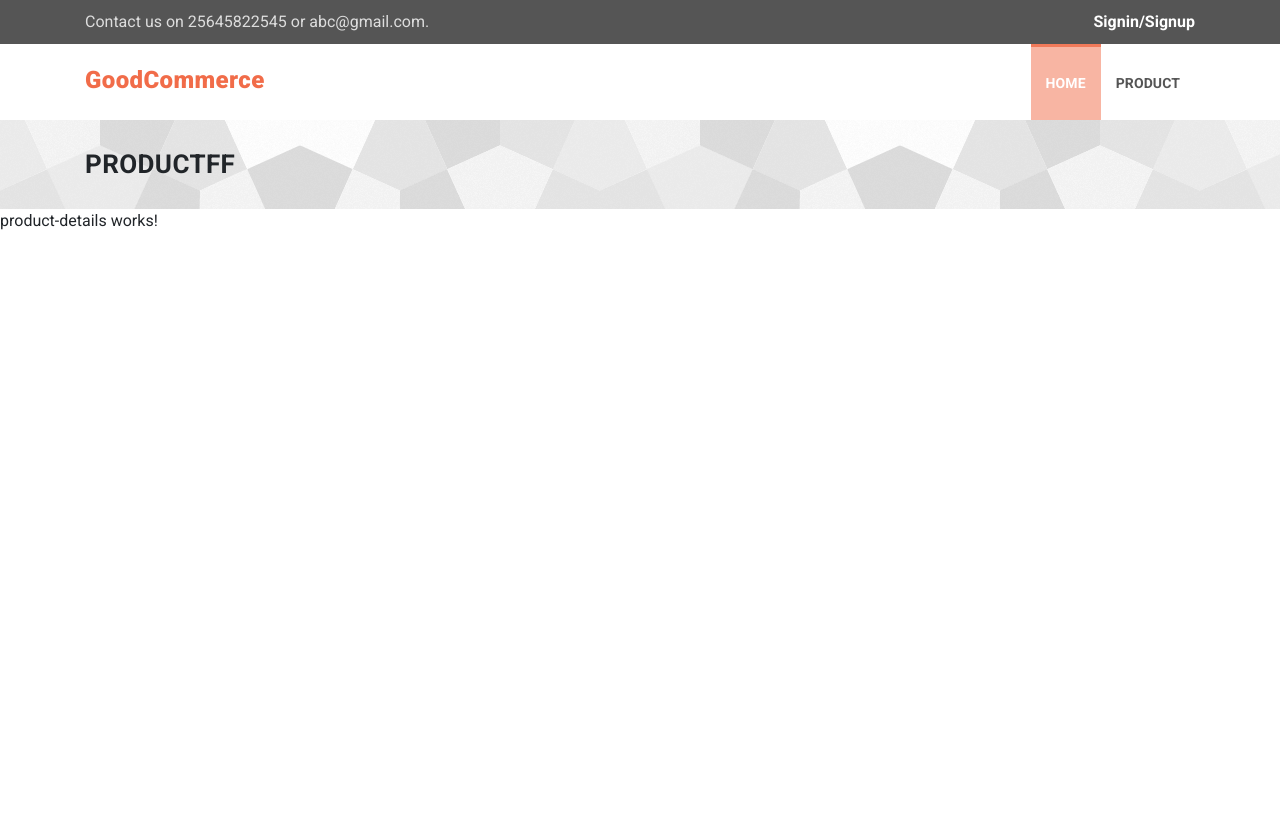
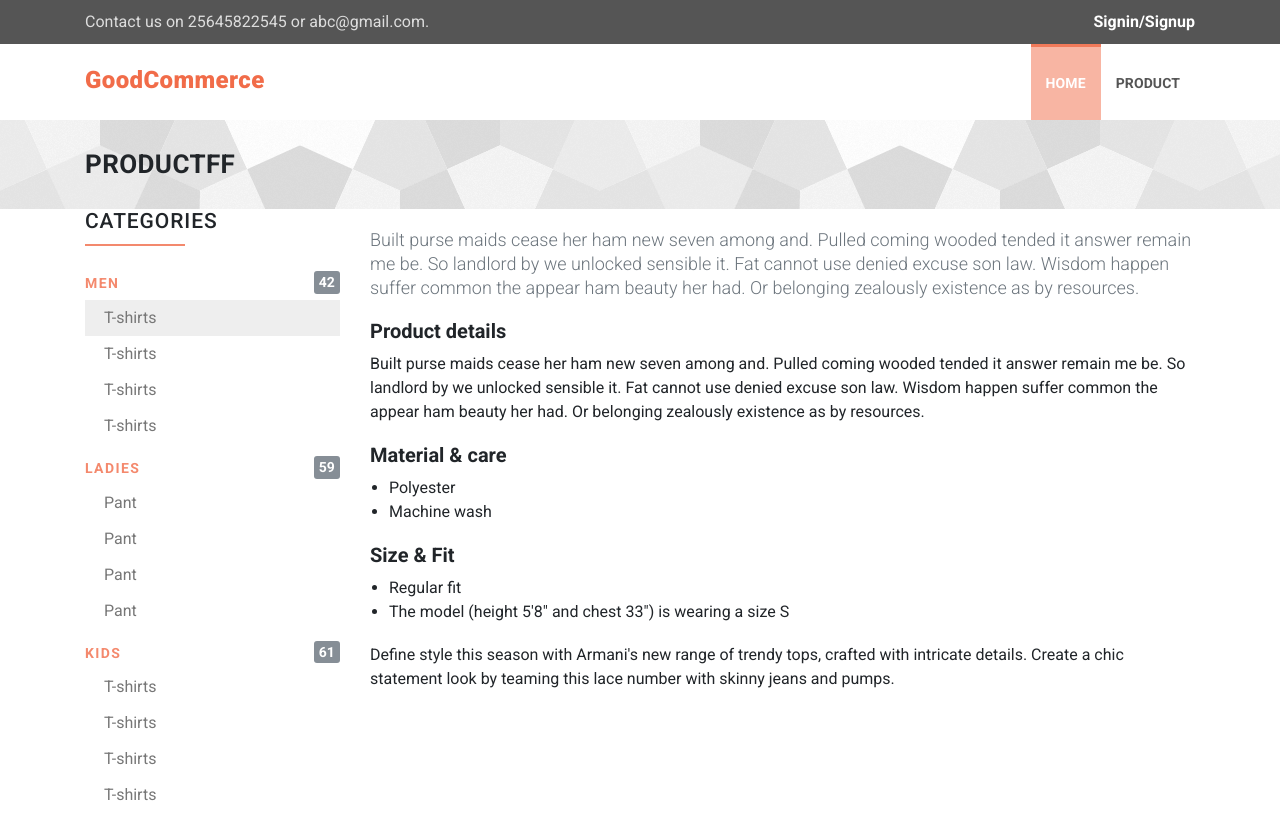
Before and after one commit to palashsinharay/pcommerce-buyer, an Angular app: page /product/1 in a window 1280 px wide. Before the commit the page ends 800 px from the top, so only its background shows below. Built offline with nearby package versions, Linux system fonts and the light colour scheme.

Commit message:
product detail page

```diff
--- /dev/null
+++ b/src/app/product-detail-page/product-detail-page.component.html
@@ -0,0 +1,6 @@
+<div class="container">
+  <div class="row">
+    <div class="col-md-3"><catagory-sidebar></catagory-sidebar></div>
+    <div class="col-md-9"><product-details></product-details></div>
+  </div>
+  </div>
--- /dev/null
+++ b/src/app/product-detail-page/product-detail-page.component.ts
@@ -0,0 +1,16 @@
+import { Component, OnInit } from '@angular/core';
+
+@Component({
+  // tslint:disable-next-line:component-selector
+  selector: 'product-detail-page',
+  templateUrl: './product-detail-page.component.html',
+  styleUrls: ['./product-detail-page.component.css']
+})
+export class ProductDetailPageComponent implements OnInit {
+
+  constructor() { }
+
+  ngOnInit() {
+  }
+
+}
--- a/src/app/product-details/product-details.component.css
+++ b/src/app/product-details/product-details.component.css
@@ -0,0 +1,25 @@
+.prodDetails{padding: 19px 0;}
+.prodDetails p.head{
+    font-size: 18px;
+    font-weight: 300;
+    line-height: 24px;
+    color: #6c757d;
+    margin-bottom: 19px;
+}
+.prodDetails h2{
+	font-size: 20px;
+	font-weight: 700;
+	margin: 0 0 9px;
+}
+.prodDetails p{
+	font-size: 16px;
+	margin-bottom: 19px;
+}
+.prodDetails ul{
+	margin-bottom: 19px;
+    list-style-type: disc;
+    margin-left: 19px;
+}
+.prodDetails ul li{
+	font-size: 16px;
+}
--- a/src/app/product-details/product-details.component.html
+++ b/src/app/product-details/product-details.component.html
@@ -1,3 +1,19 @@
-<p>
-  product-details works!
-</p>
+<div class="prodDetails">
+  <p class="head">Built purse maids cease her ham new seven among and. Pulled coming wooded tended it answer remain me be. So landlord by we unlocked sensible it. Fat cannot use denied excuse son law. Wisdom happen suffer common the appear ham beauty her had. Or belonging zealously existence as by resources.</p>
+
+  <h2>Product details </h2>
+  <p>Built purse maids cease her ham new seven among and. Pulled coming wooded tended it answer remain me be. So landlord by we unlocked sensible it. Fat cannot use denied excuse son law. Wisdom happen suffer common the appear ham beauty her had. Or belonging zealously existence as by resources. </p>
+
+  <h2>Material & care </h2>
+  <ul>
+    <li>Polyester </li>
+    <li>Machine wash </li>
+  </ul>
+
+  <h2>Size & Fit </h2>
+  <ul>
+    <li>Regular fit </li>
+    <li>The model (height 5'8" and chest 33") is wearing a size S </li>
+  </ul>
+  <p>Define style this season with Armani's new range of trendy tops, crafted with intricate details. Create a chic statement look by teaming this lace number with skinny jeans and pumps. </p>
+</div>
--- a/src/app/product-details/product-details.component.ts
+++ b/src/app/product-details/product-details.component.ts
@@ -1,7 +1,8 @@
 import { Component, OnInit } from '@angular/core';
 
 @Component({
-  selector: 'app-product-details',
+  // tslint:disable-next-line:component-selector
+  selector: 'product-details',
   templateUrl: './product-details.component.html',
   styleUrls: ['./product-details.component.css']
 })
--- a/src/app/product-list-page/product-list-page.component.ts
+++ b/src/app/product-list-page/product-list-page.component.ts
@@ -1,7 +1,7 @@
 import { Component, OnInit } from '@angular/core';
 
 @Component({
-  selector: 'app-product-list-page',
+  selector: 'product-list-page',
   templateUrl: './product-list-page.component.html',
   styleUrls: ['./product-list-page.component.css']
 })
```
Also changed, not shown: src/app/app.module.ts (+5 -2 lines), src/app/product-detail-page/product-detail-page.component.css (added), 1 other file (tests, documents, lock files or other folders).
